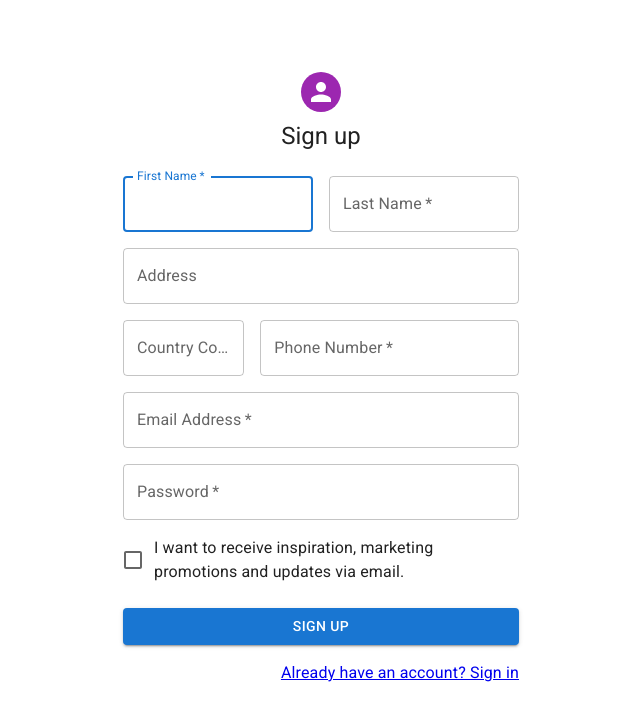
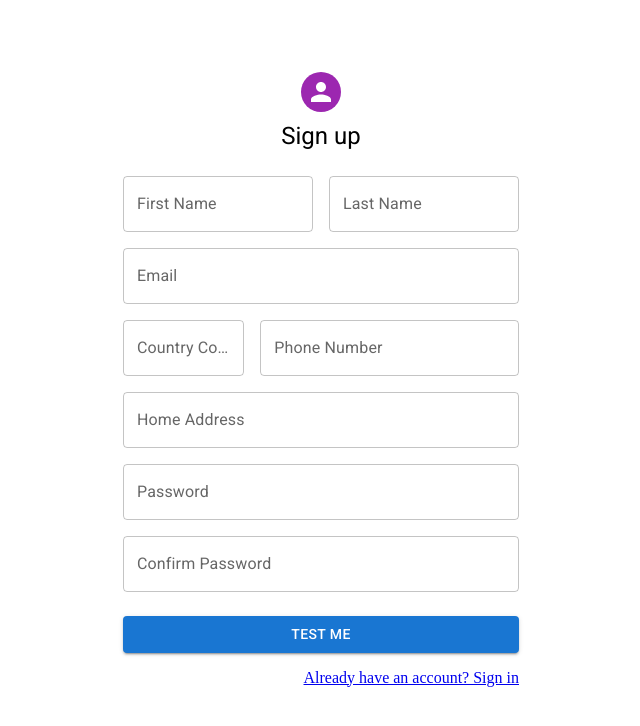
Before and after one commit to Adhamfm/WellnessFrontMeAlone2, a React (Vite) app: page /signup in a window 1280 px wide. Shown: the top 726 px of the page, without its empty margins (319-959 px from the left). Built offline with nearby package versions, Linux system fonts and the light colour scheme.

Commit message:
Signup and Login pages with validation and return to console. TODO: Send request to backend and check what to do with backend's response

```diff
--- a/src/App.jsx
+++ b/src/App.jsx
@@ -5,6 +5,7 @@ import Profile from './pages/profile';
 import Home from './pages/home';
 import Signup from './pages/signup';
 import FormTest from './pages/formTest';
+import SignupCustomerForm from './pages/signupcustomer';
 
 function App() {
 
@@ -16,6 +17,7 @@ function App() {
         <Route path="/profile" element={<Profile/>} exact/>
         <Route path="/signup" element={<Signup/>} exact/>
         <Route path="/test" element={<FormTest/>} exact/>
+        <Route path="/signupcus" element={<SignupCustomerForm/>} exact/>
       </Routes>
     </div>
   );
--- /dev/null
+++ b/src/components/devtest.jsx
@@ -0,0 +1,55 @@
+import { Box, Button, TextField } from "@mui/material";
+import { Field, Form, Formik } from "formik";
+import * as yup from "yup";
+
+const initialValues = {
+    email: "",
+    name: ""
+}
+
+export default function DevTest() {
+    return (
+        <Box className="MaterialForm" sx={{ mt: 3 }}>
+            <Formik
+                initialValues={initialValues}
+                onSubmit={(values, formikHelpers) => {
+                    console.log(values)
+                    formikHelpers.resetForm();
+                }}
+                validationSchema={yup.object({
+                    email: yup.string().required("ENTTER THE EMAIL ASDUIOF").email("INVALID EMAIL OMG WRITE IT CORRECTLY"),
+                    name: yup.string().required("WHAT IS YOUR NAME").min(2, "NAME TO SHORT MAH BOI")
+                })}
+            >
+                {({ errors, isValid, touched, dirty }) => (
+                    <Form>
+                        <Field
+                            name="email"
+                            type="email"
+                            as={TextField}
+                            variant="outlined"
+                            color="primary"
+                            label="Email ADDRESs"
+                            fullWidth
+                            error={Boolean(errors.email) && Boolean(touched.email)}
+                            helperText={Boolean(touched.email)&& errors.email}
+                        />
+                        <Box height={14} />
+                        <Field
+                            name="name"
+                            type="name"
+                            as={TextField}
+                            variant="outlined"
+                            color="primary"
+                            label="NAME"
+                            fullWidth
+                            error={Boolean(errors.name) && Boolean(touched.name)}
+                            helperText={Boolean(touched.name)&& errors.name}
+                        />
+                        <Button variant="contained" type="submit">TEST ME</Button>
+                    </Form>
+                )}
+            </Formik>
+        </Box>
+    )
+}
--- /dev/null
+++ b/src/components/validation/LoginValidationSchmea.jsx
@@ -0,0 +1,14 @@
+import * as yup from "yup";
+
+const LoginValidationForm = {
+    email: yup
+        .string()
+        .email("Enter a valid email")
+        .required("Email is required"),
+    password: yup
+        .string()
+        .required("Enter your password"),
+
+};
+
+export default LoginValidationForm;
--- /dev/null
+++ b/src/components/validation/SignUpValidationScema.jsx
@@ -0,0 +1,33 @@
+import * as yup from "yup";
+
+const SignUpValidationForm = {
+    firstName: yup.string()
+        .required("Required")
+        .min(2, "Name should be longer")
+        .matches(/^[aA-zZ]+$/, 'Numbers and special characters are not allowed'),
+    lastName: yup.string().required("Required"),
+    email: yup
+        .string()
+        .email("Enter a valid email")
+        .required("Email is required")
+        .matches(/^[aA-zZ]+$/, 'Numbers and special characters are not allowed'),
+    password: yup
+        .string()
+        .min(8, "Password must contain at least 8 characters")
+        .required("Enter your password"),
+    confirmPassword: yup
+        .string()
+        .oneOf([yup.ref("password")], "Password does not match")
+        .required("Confirm your password"),
+    address: yup.string()
+        .min(8, "Please write your whole Address")
+        .required("Please enter your Address"),
+    phone: yup.object({
+        number: yup.string().required("Enter your Number")
+        .matches(/^[0-9]+$/, 'Letters and special characters are not allowed')
+        .test('len', 'Must be exactly 11 characters', val => val.length === 11),
+        countryCode: yup.string().required("Enter your Country Code").matches(/^\+?[0-9]+$/, 'Letters and special characters are not allowed')
+    })
+};
+
+export default SignUpValidationForm;
--- a/src/pages/formTest/form.jsx
+++ b/src/pages/formTest/form.jsx
@@ -58,14 +58,6 @@ const form = props => {
   return (
     <div>
       <form onSubmit={handleSubmit}>
-      <Box
-          sx={{
-            marginTop: 8,
-            display: 'flex',
-            flexDirection: 'column',
-            alignItems: 'center',
-          }}
-        >
         <Card>
           <CardContent>
             <TextField
@@ -171,7 +163,6 @@ const form = props => {
             </Button>
           </CardActions>
         </Card>
-        </Box>
       </form>
     </div>
   );
@@ -209,4 +200,5 @@ const Form = withFormik({
   }
 })(form);
 
+
 export default Form;
--- a/src/pages/home/index.jsx
+++ b/src/pages/home/index.jsx
@@ -1,5 +1,6 @@
 import { Link } from "react-router-dom";
 import LoginButton from "../../components/ui/LoginButton";
+import DevTest from "../../components/devtest";
 
 export default function Home() {
   return (
@@ -7,6 +8,7 @@ export default function Home() {
       Home
       <LoginButton text="HELLO"/>
       <Link to="/login"> GO TO LOGIN</Link>
+      <DevTest/>
     </div>
   )
 }
--- a/src/pages/login/index.jsx
+++ b/src/pages/login/index.jsx
@@ -1,51 +1,26 @@
 import * as React from 'react';
 import Avatar from '@mui/material/Avatar';
 import Button from '@mui/material/Button';
-import LoginButton from '../../components/ui/LoginButton'
-import CssBaseline from '@mui/material/CssBaseline';
 import TextField from '@mui/material/TextField';
-import FormControlLabel from '@mui/material/FormControlLabel';
-import Checkbox from '@mui/material/Checkbox';
-import Link from '@mui/material/Link';
+import { Link } from 'react-router-dom';
 import Grid from '@mui/material/Grid';
 import Box from '@mui/material/Box';
 // import LockOutlinedIcon from '@mui/icons-material/LockOutlined';
 import Typography from '@mui/material/Typography';
 import Container from '@mui/material/Container';
-import { createTheme, ThemeProvider, alpha, getContrastRatio } from '@mui/material/styles';
+import { Field, Form, Formik } from 'formik';
+import * as yup from "yup";
+import LoginValidationForm from '../../components/validation/LoginValidationSchmea';
 
-
-const violetBase = '#0b0b0b';
-const violetMain = alpha(violetBase, 0.7);
-
-
-// TODO remove, this demo shouldn't need to reset the theme.
-
-const defaultTheme = createTheme({
-  palette: {
-    violet: {
-      main: violetMain,
-      light: alpha(violetBase, 0.5),
-      dark: alpha(violetBase, 0.9),
-      contrastText: getContrastRatio(violetMain, '#fff') > 4.5 ? '#fff' : '#111',
-    },
-  },
-});
+const loginInfo = {
+  email: "",
+  password: ""
+}
 
 export default function Login() {
-  const handleSubmit = (event) => {
-    event.preventDefault();
-    const data = new FormData(event.currentTarget);
-    console.log({
-      email: data.get('email'),
-      password: data.get('password'),
-    });
-  };
 
   return (
-    <ThemeProvider theme={defaultTheme}>
     <Container component="main" maxWidth="xs">
-        <CssBaseline />
       <Box
         sx={{
           marginTop: 8,
@@ -54,61 +29,66 @@ export default function Login() {
           alignItems: 'center',
         }}
       >
-          <Avatar sx={{ m: 1, bgcolor: 'secondary.main' }}>
-            {/* <LockOutlinedIcon /> */}
-          </Avatar>
+        <Avatar sx={{ m: 1, bgcolor: 'secondary.main' }} />
+
         <Typography component="h1" variant="h5">
           Sign in
         </Typography>
-          <Box component="form" onSubmit={handleSubmit} noValidate sx={{ mt: 1 }}>
-            <TextField
-              margin="normal"
-              required
+        <Box className="MaterialForm" sx={{ mt: 3 }}>
+          <Formik
+            initialValues={loginInfo}
+            onSubmit={(values, formikHelpers) => {
+              console.log(values)
+              formikHelpers.resetForm();
+            }}
+            validationSchema={yup.object().shape(LoginValidationForm)}
+          >
+            {({ errors, isValid, touched, dirty }) => (
+              <Form>
+                <Grid container spacing={2}>
+                  <Grid item xs={12}>
+                    <Field
+                      name="email"
+                      type="email"
+                      as={TextField}
+                      variant="outlined"
+                      color="primary"
+                      label="Email"
                       fullWidth
-              id="email"
-              label="Email Address"
-              name="email"
-              autoComplete="email"
-              autoFocus
+                      error={Boolean(errors.email) && Boolean(touched.email)}
+                      helperText={Boolean(touched.email) && errors.email}
                     />
-            <TextField
-              margin="normal"
-              required
+                  </Grid>
+
+                  <Grid item xs={12}>
+                    <Field
+                      name="password"
+                      type="password"
+                      as={TextField}
+                      variant="outlined"
+                      color="primary"
+                      label="Password"
                       fullWidth
-              name="password"
-              label="Password"
-              type="password"
-              id="password"
-              autoComplete="current-password"
+                      error={Boolean(errors.password) && Boolean(touched.password)}
+                      helperText={Boolean(touched.password) && errors.password}
                     />
-            <FormControlLabel
-              control={<Checkbox value="remember" color="primary" />}
-              label="Remember me"
-            />
-            <Button
-              type="submit"
-              color="primary"
-              fullWidth
-              variant="contained"
-              sx={{ mt: 3, mb: 2 }}
-            >
-              LOGIN
-            </Button>
-            <Grid container>
-              <Grid item xs>
-                <Link href="/" variant="body2">
-                  Forgot password?
-                </Link>
                   </Grid>
+
+                </Grid>
+
+                <Button variant="contained" type="submit" fullWidth sx={{ mt: 3, mb: 2 }}>TEST ME</Button>
+              </Form>
+            )}
+          </Formik>
+          <Grid container justifyContent="flex-end">
               <Grid item>
-                <Link href="/signup" variant="body2">
-                  {"Don't have an account? Sign Up"}
+                <Link to="/signup" variant="body2">
+                  Don't have an account? Sign up!
                 </Link>
               </Grid>
             </Grid>
         </Box>
       </Box>
     </Container>
-    </ThemeProvider>
   );
 }
--- a/src/pages/signup/index.jsx
+++ b/src/pages/signup/index.jsx
@@ -16,7 +16,9 @@ import { createTheme, ThemeProvider } from '@mui/material/styles';
 import { useFormControl } from '@mui/material/FormControl';
 import Logininput from '../../components/logininput';
 import { useState } from 'react';
-
+import { Field, Formik, withFormik, Form } from 'formik';
+import SignUpValidationForm from '../../components/validation/SignUpValidationScema';
+import * as yup from "yup";
 
 // function Copyright(props) { TODO:CHECK TYPOGRAPHY
 //   return (
@@ -33,7 +35,7 @@ import { useState } from 'react';
 
 // TODO remove, this demo shouldn't need to reset the theme.
 
-const defaultTheme = createTheme();
+
 const signupInfos = {
   firstName: "",
   lastName: "",
@@ -46,42 +48,17 @@ const signupInfos = {
   }
 }
 
-export default function SignUp() {
-  const [signup, setSignup] = useState(signupInfos)
+const initialValues ={
+  confirmPassword:""
+}
+const mergedValues = {
+  ...signupInfos,
+  ...initialValues
+}
+export default function Signup() {
+  return (
 
-  const handleSignupChange = (e) => {
-    const { name, value } = e.target;
-    if (name.includes('.')) {
-      // If the name contains a dot, it indicates nested property
-      const [parentKey, childKey] = name.split('.');
-      setSignup({
-        ...signup,
-        [parentKey]: {
-          ...signup[parentKey],
-          [childKey]: value
-        }
-      });
-    } else {
-      // If not nested, update directly
-      setSignup({ ...signup, [name]: value });
-    }
-  }
-
-  const handleSubmit = (event) => {
-    event.preventDefault();
-    const data = new FormData(event.currentTarget);
-    console.log({
-      email: data.get('email'),
-      password: data.get('password'),
-    });
-  };
-
-  console.log(signup)
-
-  return (
-    <ThemeProvider theme={defaultTheme}>
     <Container component="main" maxWidth="xs">
-        <CssBaseline />
       <Box
         sx={{
           marginTop: 8,
@@ -90,108 +67,133 @@ export default function SignUp() {
           alignItems: 'center',
         }}
       >
-          <Avatar sx={{ m: 1, bgcolor: 'secondary.main' }}>
+        <Avatar sx={{ m: 1, bgcolor: 'secondary.main' }} />
 
-          </Avatar>
         <Typography component="h1" variant="h5">
           Sign up
         </Typography>
-          <Box component="form" noValidate onSubmit={handleSubmit} sx={{ mt: 3 }}>
-
+        <Box className="MaterialForm" sx={{ mt: 3 }}>
+          <Formik
+            initialValues={mergedValues}
+            onSubmit={(values, formikHelpers) => {
+              console.log(values)
+              formikHelpers.resetForm();
+            }}
+            validationSchema={yup.object().shape(SignUpValidationForm)}
+          >
+            {({ errors, isValid, touched, dirty }) => (
+              <Form>
                 <Grid container spacing={2}>
                   <Grid item xs={12} sm={6}>
-                <TextField
-                  autoComplete="given-name"
+                    <Field
                       name="firstName"
-                  required
+                      type="name"
+                      as={TextField}
+                      variant="outlined"
+                      color="primary"
+                      label="First Name"
                       fullWidth
-                  id="firstName"
-                  label="First Name"
-                  autoFocus
-                  onChange={handleSignupChange}
+                      error={Boolean(errors.firstName) && Boolean(touched.firstName)}
+                      helperText={Boolean(touched.firstName) && errors.firstName}
                     />
                   </Grid>
                   <Grid item xs={12} sm={6}>
-                <TextField
-                  required
+                    <Field
+                      name="lastName"
+                      type="name"
+                      as={TextField}
+                      variant="outlined"
+                      color="primary"
+                      label="Last Name"
                       fullWidth
-                  id="lastName"
-                  label="Last Name"
-                  name="lastName"
-                  autoComplete="family-name"
-                  onChange={handleSignupChange}
+                      error={Boolean(errors.lastName) && Boolean(touched.lastName)}
+                      helperText={Boolean(touched.lastName) && errors.lastName}
                     />
                   </Grid>
                   <Grid item xs={12}>
-                <TextField
+                    <Field
+                      name="email"
+                      type="email"
+                      as={TextField}
+                      variant="outlined"
+                      color="primary"
+                      label="Email"
                       fullWidth
-                  id="address"
-                  label="Address"
-                  name="address"
-                  autoComplete="address"
-                  onChange={handleSignupChange}
+                      error={Boolean(errors.email) && Boolean(touched.email)}
+                      helperText={Boolean(touched.email) && errors.email}
                     />
                   </Grid>
                   <Grid item xs={12} sm={4}>
-              <TextField
-                  required
+                    <Field
+                      name="phone.countryCode"
+                      type="string"
+                      as={TextField}
+                      variant="outlined"
+                      color="primary"
+                      label="Country Code"
                       fullWidth
-                  id="countryCode"
-                  label="Country Code"
-                  name="phone.countryCode"
-                  autoComplete="family-name"
-                  onChange={handleSignupChange}
+                      error={Boolean(errors.phone?.countryCode) && Boolean(touched.phone?.countryCode)}
+                      helperText={Boolean(touched.phone?.countryCode) && errors.phone?.countryCode}
                     />
                   </Grid>
                   <Grid item xs={12} sm={8}>
-                <TextField
-                  required
+                    <Field
+                      name="phone.number"
+                      type="string"
+                      as={TextField}
+                      variant="outlined"
+                      color="primary"
+                      label="Phone Number"
                       fullWidth
-                  id="number"
-                  label="Phone Number"
-                  name="phone.number"
-                  autoComplete="family-name"
-                  onChange={handleSignupChange}
+                      error={Boolean(errors.phone?.number) && Boolean(touched.phone?.number)}
+                      helperText={Boolean(touched.phone?.number) && errors.phone?.number}
                     />
                   </Grid>
                   <Grid item xs={12}>
-                <TextField
-                  required
+                    <Field
+                      name="address"
+                      type="string"
+                      as={TextField}
+                      variant="outlined"
+                      color="primary"
+                      label="Home Address"
                       fullWidth
-                  id="email"
-                  label="Email Address"
-                  name="email"
-                  autoComplete="email"
-                  onChange={handleSignupChange}
+                      error={Boolean(errors.address) && Boolean(touched.address)}
+                      helperText={Boolean(touched.address) && errors.address}
                     />
                   </Grid>
                   <Grid item xs={12}>
-                <TextField
-                  required
+                    <Field
+                      name="password"
+                      type="password"
+                      as={TextField}
+                      variant="outlined"
+                      color="primary"
+                      label="Password"
                       fullWidth
-                  name="password"
-                  label="Password"
-                  type="password"
-                  id="password"
-                  autoComplete="new-password"
-                  onChange={handleSignupChange}
+                      error={Boolean(errors.password) && Boolean(touched.password)}
+                      helperText={Boolean(touched.password) && errors.password}
                     />
                   </Grid>
                   <Grid item xs={12}>
-                <FormControlLabel
-                  control={<Checkbox value="allowExtraEmails" color="primary" />}
-                  label="I want to receive inspiration, marketing promotions and updates via email."
+                    <Field
+                      name="confirmPassword"
+                      type="password"
+                      as={TextField}
+                      variant="outlined"
+                      color="primary"
+                      label="Confirm Password"
+                      fullWidth
+                      error={Boolean(errors.confirmPassword) && Boolean(touched.confirmPassword)}
+                      helperText={Boolean(touched.confirmPassword) && errors.confirmPassword}
                     />
                   </Grid>
                 </Grid>
-            <Button className='login-btn'
-              type="submit"
-              fullWidth
-              variant="contained"
-              sx={{ mt: 3, mb: 2 }}
-            >
-              Sign Up
-            </Button>
+
+                <Button variant="contained" type="submit" fullWidth sx={{ mt: 3, mb: 2 }}>TEST ME</Button>
+              </Form>
+            )}
+          </Formik>
           <Grid container justifyContent="flex-end">
               <Grid item>
                 <Link to="/login" variant="body2">
@@ -202,6 +204,5 @@ export default function SignUp() {
         </Box>
       </Box>
     </Container>
-    </ThemeProvider>
-  );
+  )
 }
--- /dev/null
+++ b/src/pages/signupcustomer/index.jsx
@@ -0,0 +1,114 @@
+import * as React from 'react';
+import Avatar from '@mui/material/Avatar';
+import Button from '@mui/material/Button';
+import LoginButton from '../../components/ui/LoginButton'
+import CssBaseline from '@mui/material/CssBaseline';
+import TextField from '@mui/material/TextField';
+import FormControlLabel from '@mui/material/FormControlLabel';
+import Checkbox from '@mui/material/Checkbox';
+import Link from '@mui/material/Link';
+import Grid from '@mui/material/Grid';
+import Box from '@mui/material/Box';
+// import LockOutlinedIcon from '@mui/icons-material/LockOutlined';
+import Typography from '@mui/material/Typography';
+import Container from '@mui/material/Container';
+import { createTheme, ThemeProvider, alpha, getContrastRatio } from '@mui/material/styles';
+
+
+const violetBase = '#0b0b0b';
+const violetMain = alpha(violetBase, 0.7);
+
+
+// TODO remove, this demo shouldn't need to reset the theme.
+
+const defaultTheme = createTheme({
+  palette: {
+    violet: {
+      main: violetMain,
+      light: alpha(violetBase, 0.5),
+      dark: alpha(violetBase, 0.9),
+      contrastText: getContrastRatio(violetMain, '#fff') > 4.5 ? '#fff' : '#111',
+    },
+  },
+});
+
+export default function Login() {
+  const handleSubmit = (event) => {
+    event.preventDefault();
+    const data = new FormData(event.currentTarget);
+    console.log({
+      email: data.get('email'),
+      password: data.get('password'),
+    });
+  };
+
+  return (
+    <ThemeProvider theme={defaultTheme}>
+      <Container component="main" maxWidth="xs">
+        <CssBaseline />
+        <Box
+          sx={{
+            marginTop: 8,
+            display: 'flex',
+            flexDirection: 'column',
+            alignItems: 'center',
+          }}
+        >
+          <Avatar sx={{ m: 1, bgcolor: 'secondary.main' }}>
+            {/* <LockOutlinedIcon /> */}
+          </Avatar>
+          <Typography component="h1" variant="h5">
+            Sign in
+          </Typography>
+          <Box component="form" onSubmit={handleSubmit} noValidate sx={{ mt: 1 }}>
+            <TextField
+              margin="normal"
+              required
+              fullWidth
+              id="email"
+              label="Email Address"
+              name="email"
+              autoComplete="email"
+              autoFocus
+            />
+            <TextField
+              margin="normal"
+              required
+              fullWidth
+              name="password"
+              label="Password"
+              type="password"
+              id="password"
+              autoComplete="current-password"
+            />
+            <FormControlLabel
+              control={<Checkbox value="remember" color="primary" />}
+              label="Remember me"
+            />
+            <Button
+              type="submit"
+              color="primary"
+              fullWidth
+              variant="contained"
+              sx={{ mt: 3, mb: 2 }}
+            >
+              LOGIN
+            </Button>
+            <Grid container>
+              <Grid item xs>
+                <Link href="/" variant="body2">
+                  Forgot password?
+                </Link>
+              </Grid>
+              <Grid item>
+                <Link href="/signup" variant="body2">
+                  {"Don't have an account? Sign Up"}
+                </Link>
+              </Grid>
+            </Grid>
+          </Box>
+        </Box>
+      </Container>
+    </ThemeProvider>
+  );
+}
```
Also changed, not shown: src/pages/signupcustomer/style.css (added). Lines whose indentation alone changed are shown as unchanged.
